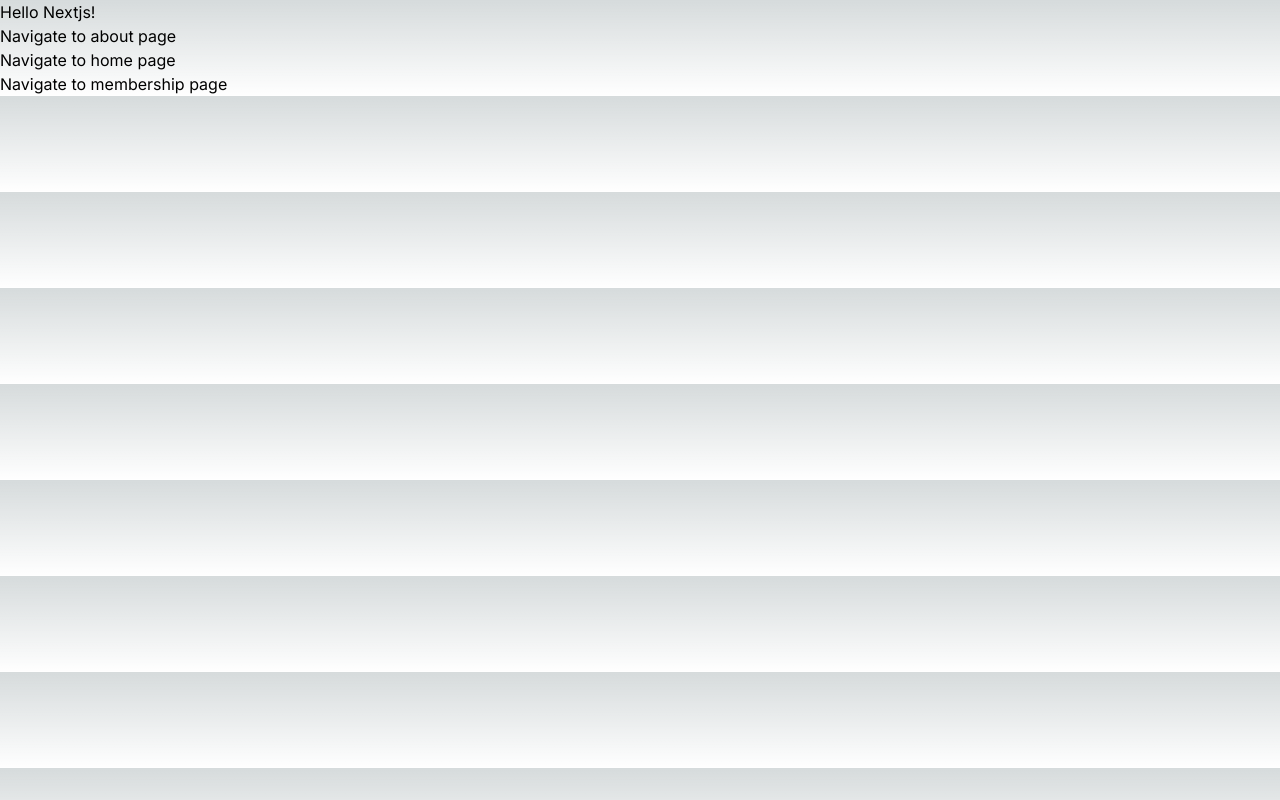
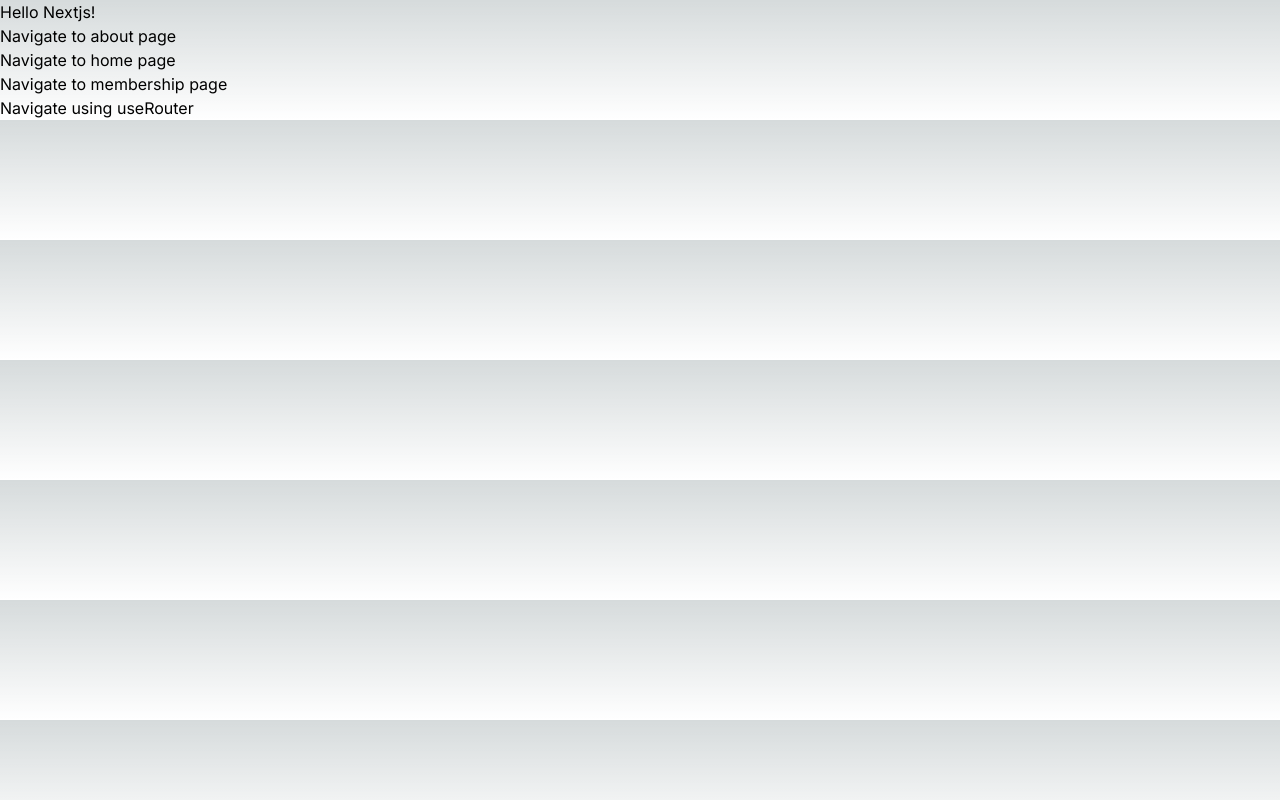
Before and after one commit to karthik-mohan23/recipe-app, a Next.js app: page / in a window 1280 px wide. Built offline with nearby package versions, Linux system fonts and the light colour scheme.

Commit message:
navigation using useRouter hook

```diff
--- a/src/app/page.tsx
+++ b/src/app/page.tsx
@@ -1,3 +1,4 @@
+import Navigationbutton from "@/components/navigation-button";
 import Link from "next/link";
 
 function Home() {
@@ -15,6 +16,7 @@
           <Link href={`/account/membership`}>Navigate to membership page</Link>
         </li>
       </ul>
+      <Navigationbutton />
     </div>
   );
 }
--- /dev/null
+++ b/src/components/navigation-button.tsx
@@ -0,0 +1,13 @@
+"use client";
+import { useRouter } from "next/navigation";
+
+function Navigationbutton() {
+  const router = useRouter();
+
+  return (
+    <button onClick={() => router.push("/about")}>
+      Navigate using useRouter
+    </button>
+  );
+}
+export default Navigationbutton;
```
